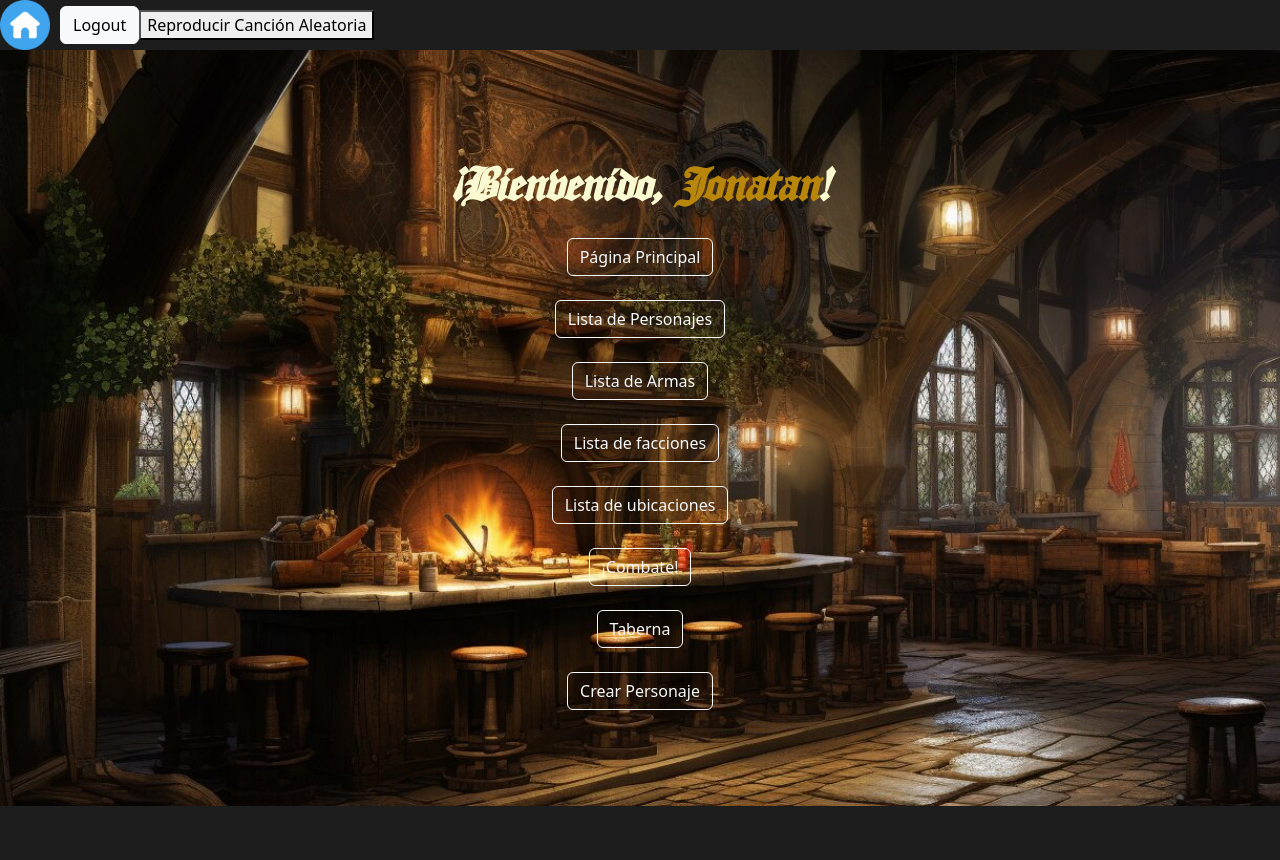
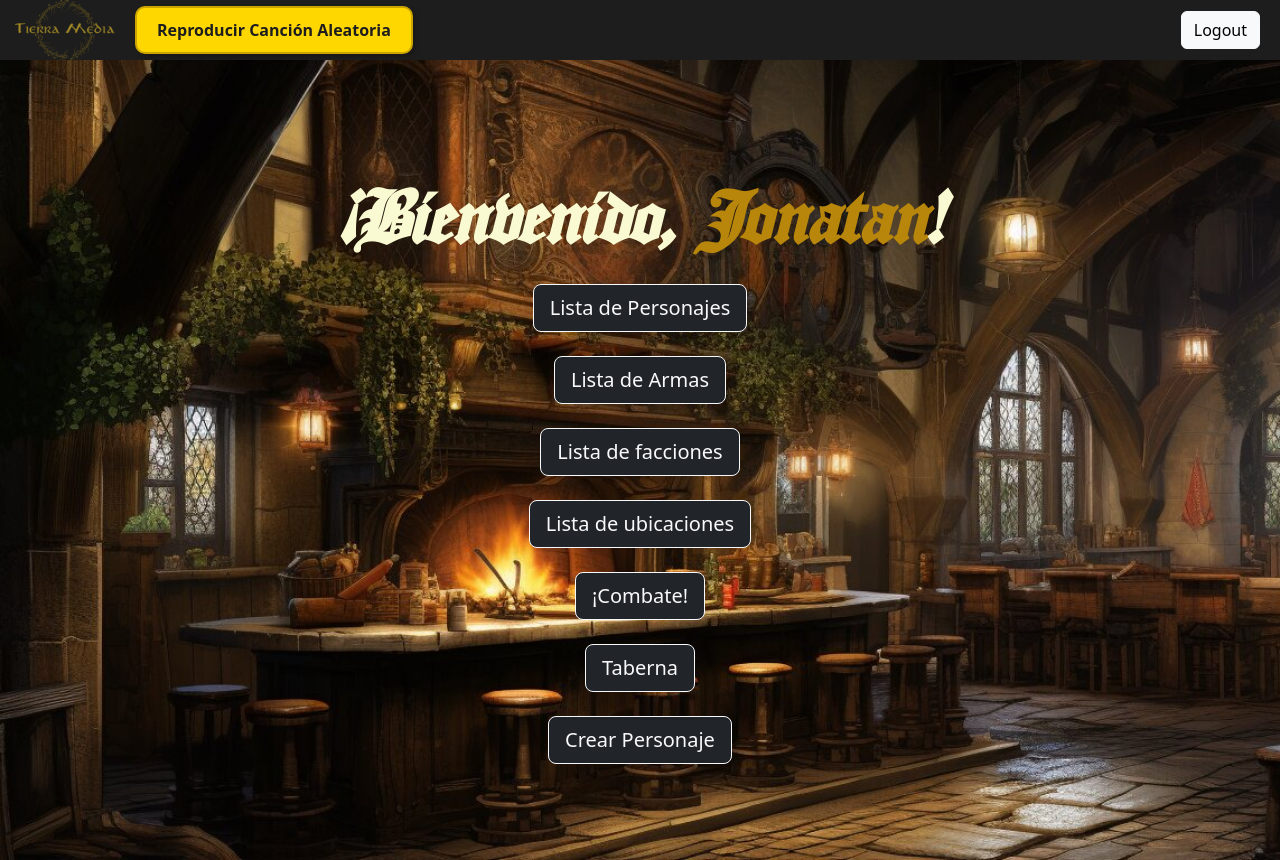
Before and after one commit to Carlos5Noob/TierraMedia-Django, a Django app: page /game/ in a window 1280 px wide. Before the commit the page ends 806 px from the top, so only its background shows below. Run offline with Django 5.2, Linux system fonts and the light colour scheme; a user stored in the database is signed in.

Commit message:
Index terminado (Ahora sí)

```diff
--- a/app/templates/app/index.html
+++ b/app/templates/app/index.html
@@ -18,73 +18,127 @@
             font-family: "InglesAntiguo", Serif;
             font-style: italic;
             font-weight: bold;
-            font-size: 50px;
+            font-size: 80px;
             text-align: center;
             color: lightgoldenrodyellow;
         }
+
+        #logout {
+            position: absolute;
+            right: 20px;
+            top: 50%;
+            transform: translateY(-50%);
+            transition: all 0.3s ease-in-out;
+        }
+
+        #logout:hover {
+            color: goldenrod ;
+        }
+
+        .custom-btn {
+            background-color: #FFD700;
+            color: #1D1D1D;
+            font-size: 16px;
+            font-weight: bold;
+            padding: 10px 20px;
+            border: 2px solid #CBA400;
+            border-radius: 10px;
+            cursor: pointer;
+            transition: all 0.3s ease-in-out;
+            box-shadow: 3px 3px 5px rgba(0, 0, 0, 0.2);
+        }
+
+        .custom-btn:hover {
+            background-color: #CBA400;
+            color: white;
+            transform: scale(1.05);
+        }
+
+        .custom-btn:active {
+            transform: scale(0.95);
+        }
+
+        #imagen {
+            width:100px;
+            height:60px;
+            margin-right: 4px;
+            margin-left: 15px;
+            transition: all 0.3s ease-in-out;
+        }
+
+        #imagen:hover {
+          transform: scale(1.1);
+        }
+
+        #menu {
+            transition: all 0.3s ease-in-out;
+        }
+
+        #menu:hover {
+            transform: scale(1.1);
+            color: goldenrod ;
+        }
+
+
     </style>
+
 </head>
 <body style='background-image: url("../../static/Inn.jpg"); background-repeat: no-repeat; background-size: cover;'>
 
-<header style="background-color: #1D1D1D" class="d-flex flex-wrap align-items-center justify-content-start">
-   <a href="{% url 'index' %}"><img src='../../static/home(2).png' alt='home' style='width:50px;height:50px; margin-right: 10px'></a>
+<header style="background-color: #1D1D1D; position:relative" class="d-flex flex-wrap align-items-center justify-content-start">
+   <a href="{% url 'index' %}"><img src='{% static 'resources/logo-tierra-media.png' %}' alt='home' id="imagen"></a>
    <form action="{% url 'logout' %}" method='POST'>
        {% csrf_token %}
-       <button type='submit' class='btn btn-light'>Logout</button>
+       <button type='submit' class='btn btn-light' id="logout">Logout</button>
    </form>
     <audio id="reproductor2" hidden="hidden" controls autoplay></audio>
-    <button onclick="CancionRandom()">Reproducir Canción Aleatoria</button>
-    <button onclick="control_reproductor()" id="btn_control" style="display: none">Detener música</button>
+    <button onclick="CancionRandom()" class="custom-btn mx-3">Reproducir Canción Aleatoria</button>
+    <button onclick="control_reproductor()" class="custom-btn mx-3" id="btn_control" style="display: none">Detener música</button>
+
 </header>
 
     <div class="container-fluid p-5 my-5" style="text-align: center">
         <h1>¡Bienvenido, {{ usuario | capfirst | cambiar_color:"darkgoldenrod" | safe}}!</h1>
         <br>
             <div>
-            <a href="{% url 'index' %}">
-                <button type="button" class="btn btn-outline-light">Página Principal</button>
-            </a>
-        </div>
-    <br>
-        <div>
                 <a href="{% url 'personajes' %}">
-                <button type="button" class="btn btn-outline-light">Lista de Personajes</button>
+                    <button type="button" class="btn btn-outline-light bg-dark btn-lg" id="menu">Lista de Personajes</button>
                 </a>
             </div>
         <br>
             <div>
                 <a href="{% url 'armas' %}">
-                <button type="button" class="btn btn-outline-light">Lista de Armas</button>
+                    <button type="button" class="btn btn-outline-light bg-dark btn-lg" id="menu">Lista de Armas</button>
                 </a>
             </div>
         <br>
             <div>
                 <a href="{% url 'facciones' %}">
-                <button type="button" class="btn btn-outline-light">Lista de facciones</button>
+                    <button type="button" class="btn btn-outline-light bg-dark btn-lg" id="menu">Lista de facciones</button>
                 </a>
             </div>
         <br>
             <div>
                 <a href="{% url 'ubicaciones' %}">
-                <button type="button" class="btn btn-outline-light">Lista de ubicaciones</button>
+                    <button type="button" class="btn btn-outline-light bg-dark btn-lg" id="menu">Lista de ubicaciones</button>
                 </a>
             </div>
         <br>
             <div>
                 <a href="{% url 'lucha' %}">
-                <button type="button" class="btn btn-outline-light">¡Combate!</button>
+                    <button type="button" class="btn btn-outline-light bg-dark btn-lg" id="menu">¡Combate!</button>
                 </a>
             </div>
         <br>
             <div>
                 <a href="{% url 'taberna' %}">
-                <button type="button" class="btn btn-outline-light">Taberna</button>
+                    <button type="button" class="btn btn-outline-light bg-dark btn-lg" id="menu">Taberna</button>
                 </a>
             </div>
         <br>
             <div>
                 <a href="{% url 'crear_personaje' %}">
-                <button type="button" class="btn btn-outline-light">Crear Personaje</button>
+                    <button type="button" class="btn btn-outline-light bg-dark btn-lg" id="menu">Crear Personaje</button>
                 </a>
             </div>
     </div>
```
Also changed, not shown: app/static/resources/logo-tierra-media.png (added). Lines whose indentation alone changed are shown as unchanged.
